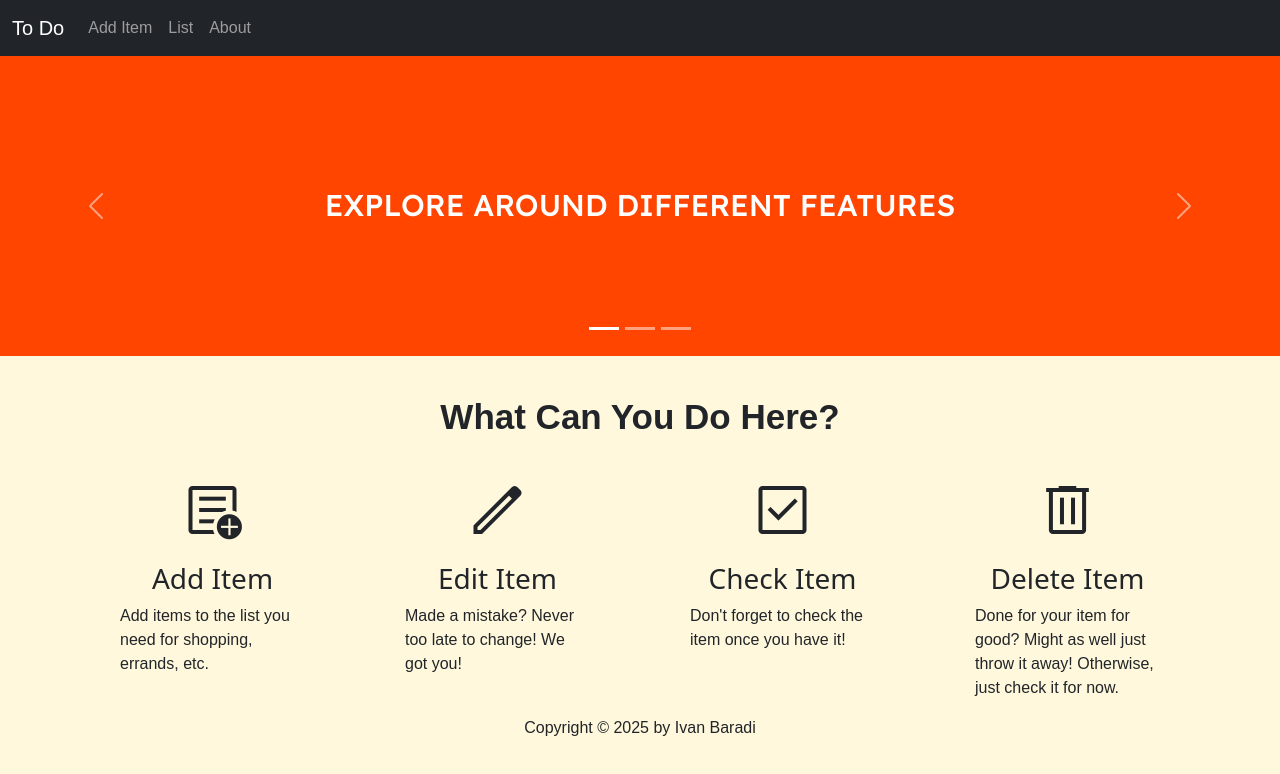
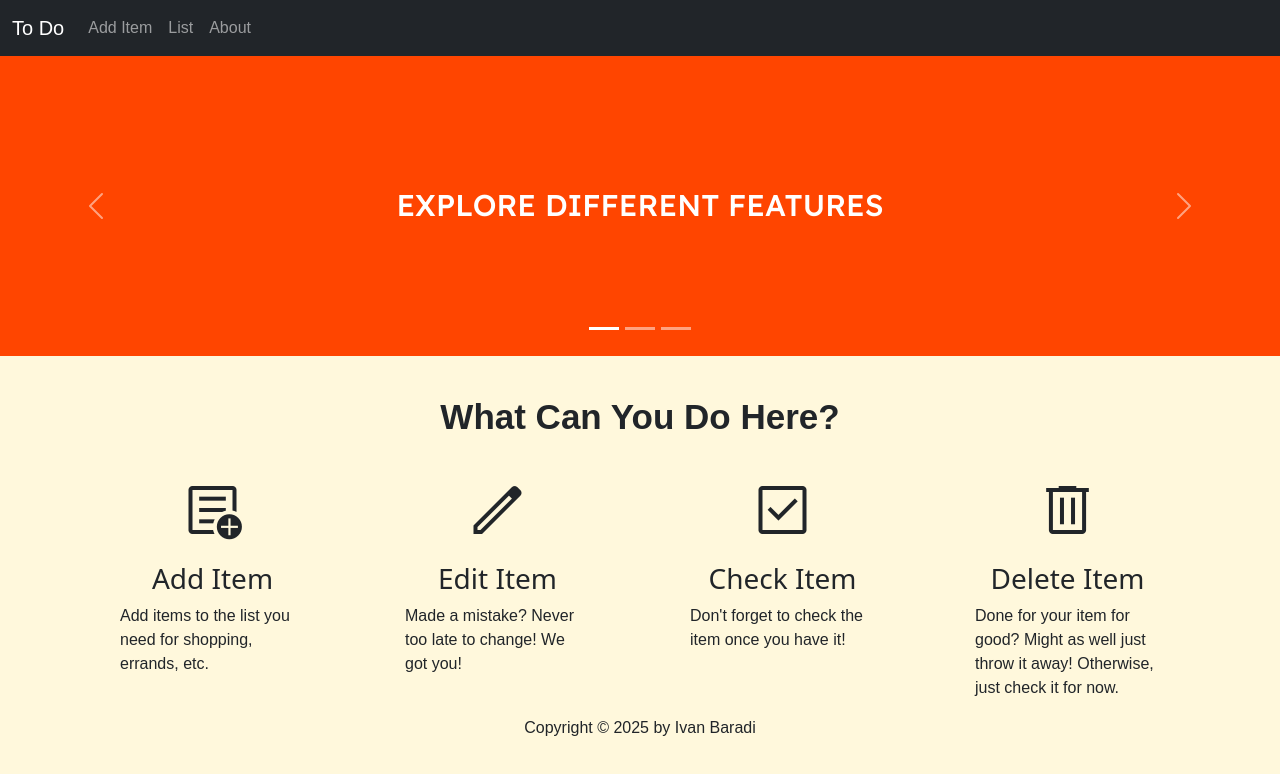
Before and after one commit to ivanbaradi/to-do, a React (Create React App) app: page / in a window 1280 px wide. Shown: the top 774 px of the page. Built offline with nearby package versions, Linux system fonts and the light colour scheme; a web font is replaced by a local one.

Commit message:
changed slide descriptions

```diff
--- a/src/components/Carousel.jsx
+++ b/src/components/Carousel.jsx
@@ -21,11 +21,11 @@ function Carousel(){
             </div>
             <div className="carousel-inner" >
                 <CarouselSlide
-                    desc='EXPLORE AROUND DIFFERENT FEATURES'
+                    desc='EXPLORE DIFFERENT FEATURES'
                     active={true}
                 />
                 <CarouselSlide
-                    desc='USE IT WHENEVER YOU GO SHOPPING, DO CHORES, AND MORE'
+                    desc='USE IT WHEREVER YOU GO'
                     active={false}
                 />
                 <CarouselSlide
```
